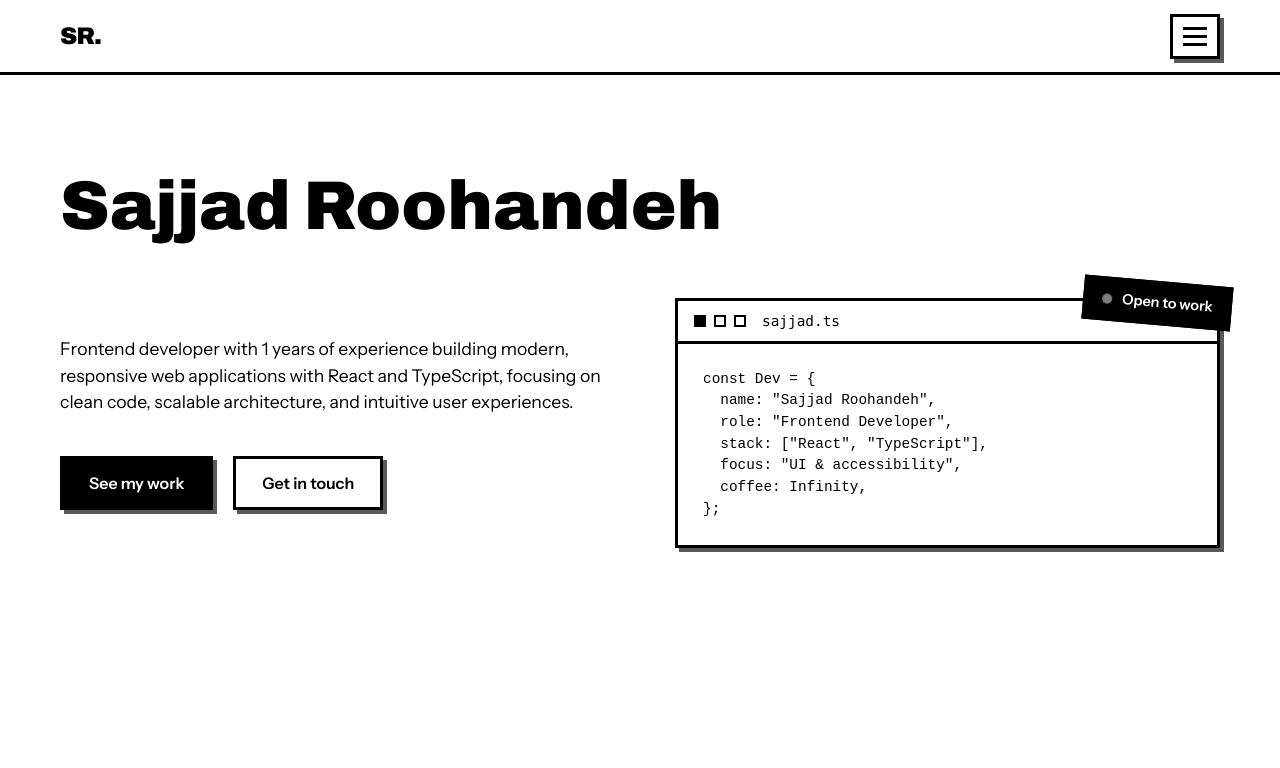
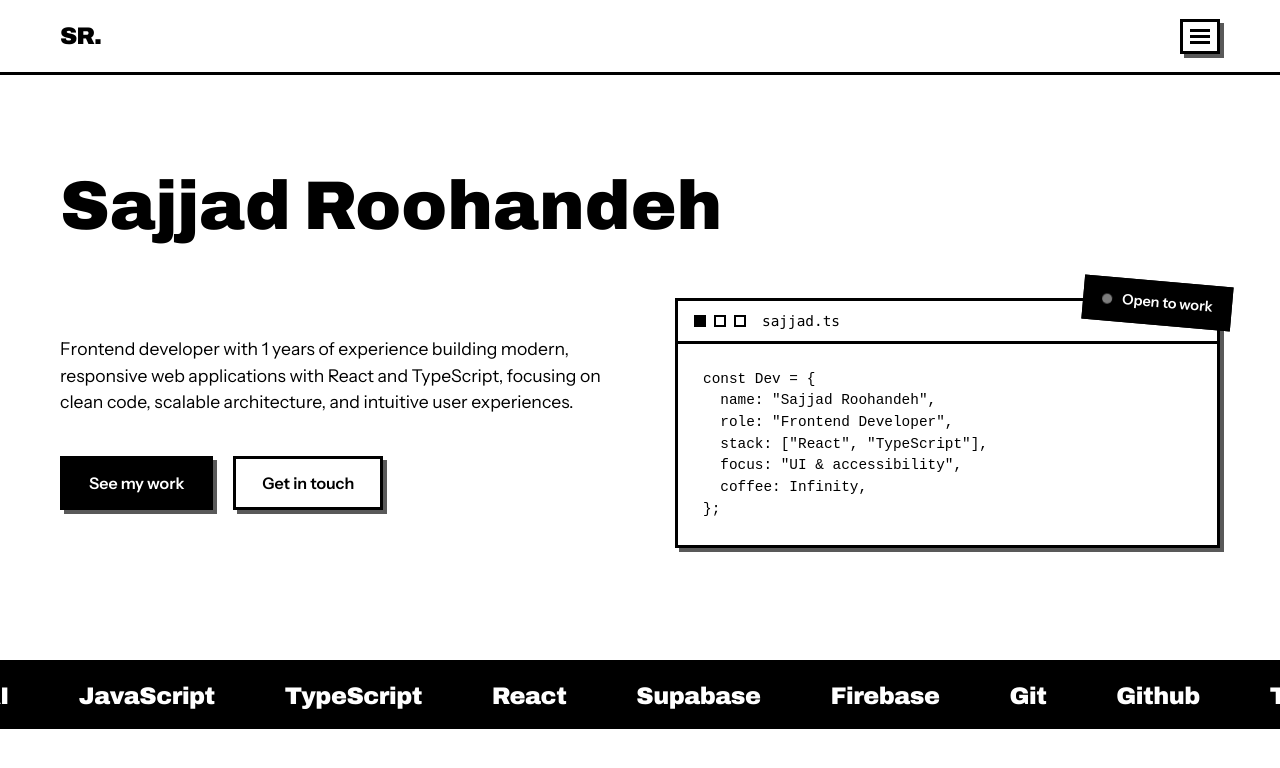
Before and after one commit to SajjadR17/My-New-Portfolio, a React (Vite) app: page / in a window 1280 px wide. Shown: the top 768 px of the page. Built offline with nearby package versions, Linux system fonts and the light colour scheme.

Commit message:
feat: add Marquee

```diff
--- a/src/App.jsx
+++ b/src/App.jsx
@@ -3,6 +3,7 @@ import ContactMe from "./components/ContactMe";
 import Footer from "./components/Footer";
 import Header from "./components/Header";
 import HeroSec from "./components/HeroSec";
+import Marquee from "./components/Marquee";
 import Projects from "./components/Projects";
 import Skills from "./components/Skills";
 
@@ -10,8 +11,9 @@ function App() {
   return (
     <>
       <Header />
-      <main id="top" className="container">
+      <main id="top">
         <HeroSec />
+        <Marquee />
         {/* <AboutMe />
         <Skills />
         <Projects />
--- a/src/components/HeroSec.jsx
+++ b/src/components/HeroSec.jsx
@@ -70,7 +70,7 @@ function HeroSec() {
   );
 
   return (
-    <section className="hero" ref={root}>
+    <section className="hero container" ref={root}>
       <div>
         <h1 aria-label="Sajjad Roohandeh">
           <span className="line" style={maskStyle} aria-hidden="true">
@@ -83,7 +83,9 @@ function HeroSec() {
         <div className="hero-row">
           <div>
             <p className="hero-sub">
-              Frontend developer with 1 years of experience building modern, responsive web applications with React and TypeScript, focusing on clean code, scalable architecture, and intuitive user experiences.
+              Frontend developer with 1 years of experience building modern,
+              responsive web applications with React and TypeScript, focusing on
+              clean code, scalable architecture, and intuitive user experiences.
             </p>
             <div className="hero-cta">
               <a className="btn solid" href="#projects">
--- /dev/null
+++ b/src/components/Marquee.jsx
@@ -0,0 +1,45 @@
+import { useGSAP } from "@gsap/react";
+import gsap from "gsap";
+import { useRef } from "react";
+import "../styles/marquee.css";
+
+function Marquee() {
+  const root = useRef(null);
+
+  useGSAP(
+    () => {
+      gsap.to(".track", {
+        xPercent: -50,
+        repeat: -1,
+        duration: 22,
+        ease: "none",
+      });
+    },
+    { scope: root },
+  );
+
+  return (
+    <div class="marquee" ref={root} aria-hidden="true">
+      <div class="track">
+        <span>HTML</span>
+        <span>CSS</span>
+        <span>AI</span>
+        <span>JavaScript</span>
+        <span>TypeScript</span>
+        <span>React</span>
+        <span>Supabase</span>
+        <span>Firebase</span>
+        <span>Git</span>
+        <span>Github</span>
+        <span>Tailwind</span> <span>HTML</span>
+        <span>CSS</span>
+        <span>Vite</span>
+        <span>AI</span>
+        <span>TypeScript</span>
+        <span>React</span>
+      </div>
+    </div>
+  );
+}
+
+export default Marquee;
--- a/src/styles/header.css
+++ b/src/styles/header.css
@@ -20,13 +20,13 @@ nav {
 }
 
 .burger {
-  width: 50px;
-  height: 45px;
+  width: 40px;
+  height: 35px;
   border: var(--border-width) solid var(--text-primary);
   background: var(--bg-primary);
   display: grid;
   place-content: center;
-  gap: 5px;
+  gap: 3px;
   cursor: pointer;
   box-shadow: var(--shadow);
   transition: all 0.12s ease;
@@ -38,14 +38,14 @@ nav {
 }
 
 .burger i {
-  width: 24px;
+  width: 20px;
   height: 3px;
   background: var(--text-primary);
   transition: all 0.2s ease;
 }
 
 .burger[aria-expanded="true"] i:nth-child(1) {
-  transform: translateY(8px) rotate(45deg);
+  transform: translateY(6px) rotate(45deg);
 }
 
 .burger[aria-expanded="true"] i:nth-child(2) {
@@ -53,7 +53,7 @@ nav {
 }
 
 .burger[aria-expanded="true"] i:nth-child(3) {
-  transform: translateY(-8px) rotate(-45deg);
+  transform: translateY(-6px) rotate(-45deg);
 }
 
 #menu {
--- a/src/styles/heroSec.css
+++ b/src/styles/heroSec.css
@@ -1,5 +1,6 @@
 .hero {
   padding: clamp(56px, 8vw, 96px) 0 clamp(72px, 9vw, 112px);
+  padding-inline: 20px;
 }
 
 .hero-row {
@@ -128,7 +129,7 @@
     top: -10px;
   }
 
-  .btn{
+  .btn {
     width: 100%;
   }
 }
--- /dev/null
+++ b/src/styles/marquee.css
@@ -0,0 +1,25 @@
+.marquee {
+  background: var(--text-primary);
+  color: var(--bg-primary);
+  overflow: hidden;
+  border-top: var(--border-width) solid var(--text-primary);
+  padding: 20px 0;
+}
+
+.track {
+  display: flex;
+  width: max-content;
+  white-space: nowrap;
+  font: 900 1.5rem var(--font-display);
+  letter-spacing: -0.02em;
+}
+
+.track span {
+  padding: 0 35px;
+}
+
+@media (max-width: 767px) {
+  .track span {
+    padding: 0 20px;
+  }
+}
```
